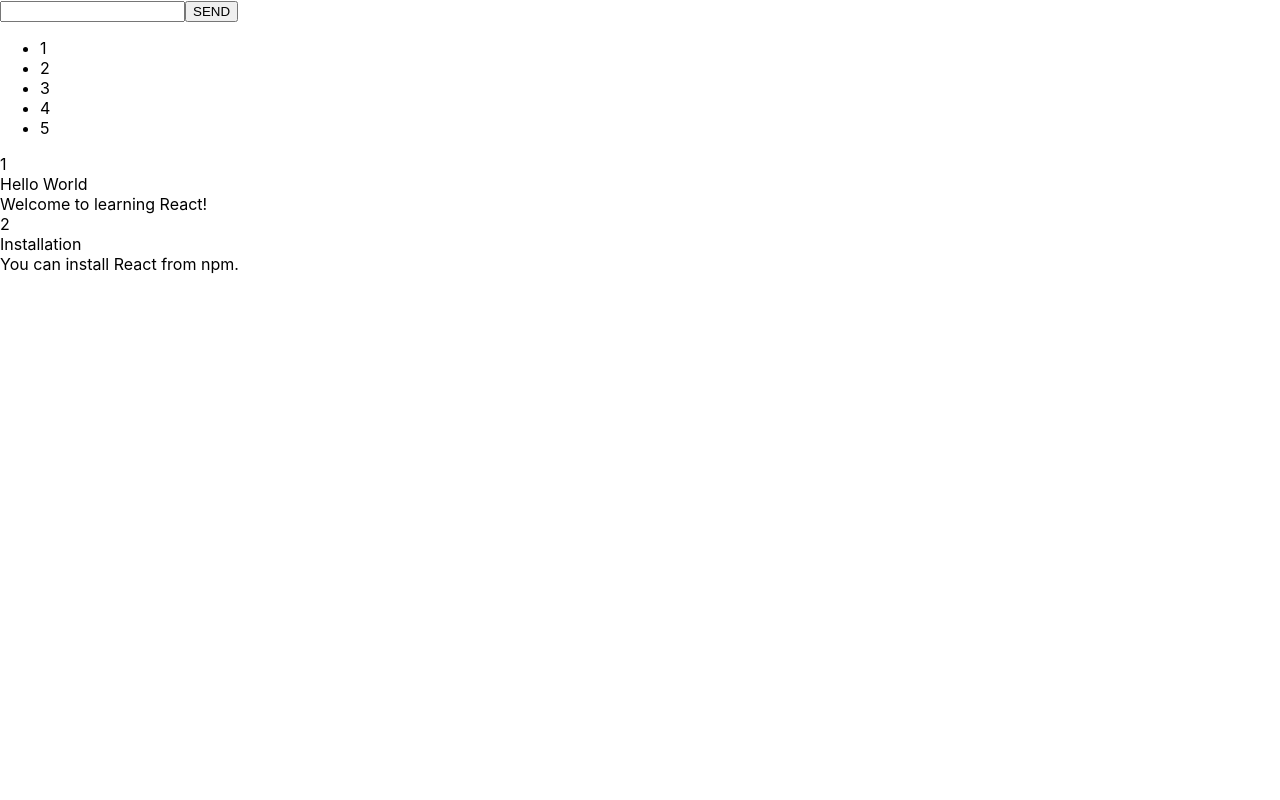
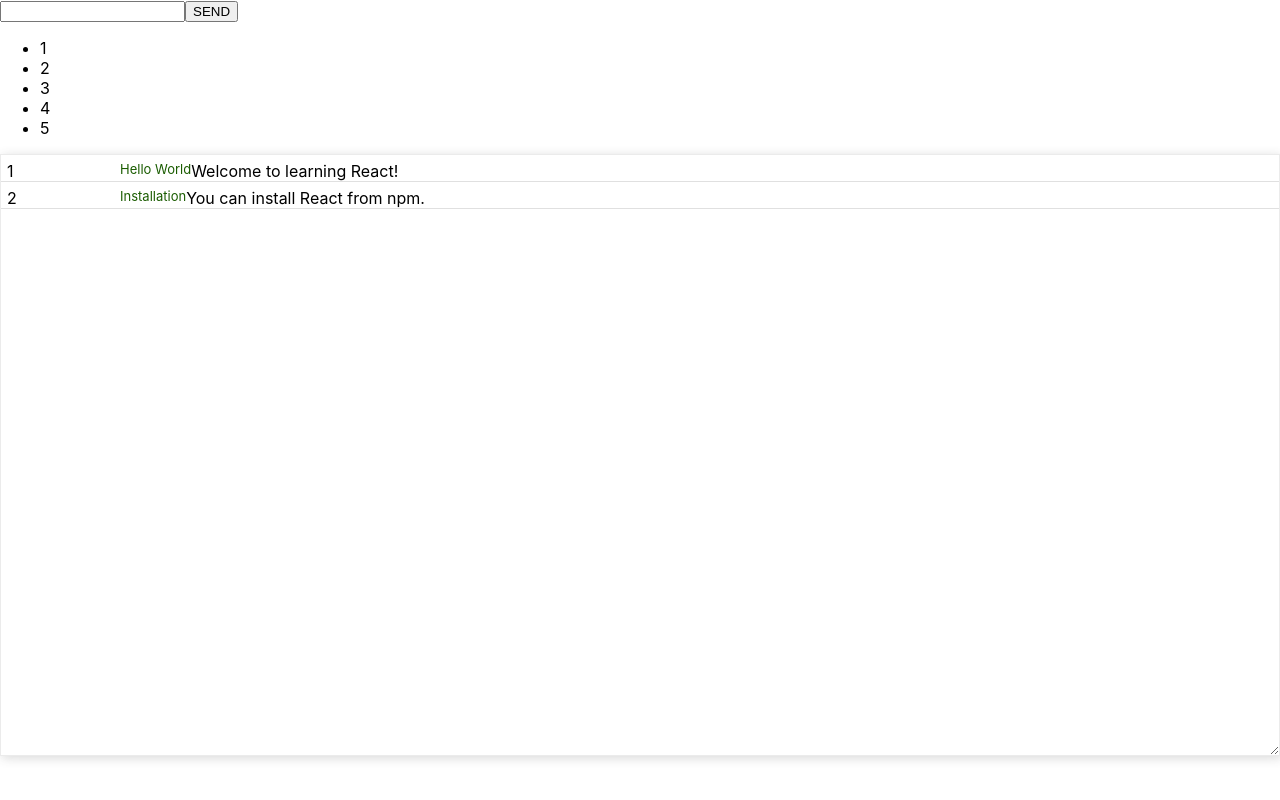
Before and after one commit to Shikataramuno/responsive-scrollable-grid-by-React, a React (Create React App) app: page / in a window 1280 px wide. Built offline with nearby package versions, Linux system fonts and the light colour scheme.

Commit message:
リストのdiv要素にclass属性を定義し、表形式の表示に対応

```diff
--- /dev/null
+++ b/src/BlogApp.css
@@ -0,0 +1,223 @@
+.container-fluid{
+    padding: 5px;
+    width: 100%;
+  }
+  .pc {
+    font-size: 80%;
+    font-weight: bold;
+    display: block;
+  }
+  .mobile {
+    font-size: 80%;
+    font-weight: bold;
+    display: none;
+  }
+  .table-row {
+    border-bottom: 1px solid #e0e0e0;
+    border-collapse: collapse;
+    margin-left: 0px;
+    margin-right: auto;
+  }
+  .table-row.header {
+    background-color: rgb(229, 255, 219);
+    font-weight: bold;
+    padding-top: 6px;
+    padding-bottom: 6px;
+    padding-left: 4px;
+  }
+  .row {
+    margin-left: 0px;
+  }
+  .title {
+    font-size: small;
+    color:  rgb(26, 92, 0);
+    margin-left: 1em;
+  }
+  .filter {
+    width: 100%;
+  }
+  .query-box {
+    margin-bottom: 1em
+  }
+  .wrapper {
+    display: flex;
+    display: -webkit-flex;
+    flex-direction: row;
+    -webkit-flex-direction: row;
+  }
+  .attributes {
+    flex-grow: 0;
+    -webkit-flex-grow: 0;
+  }
+  .wrapper.attributes.header {
+    height: 20px;
+  }
+
+  .data-field {
+    height: 600px;
+    resize: vertical;
+    overflow-y: auto;
+    min-height: 100px;
+    max-height: 1000px;
+    border:rgba(63, 63, 63, 0.1) solid 1px;
+    box-shadow: 2px 2px 10px rgba(63, 63, 63, 0.2);
+  }
+  .sepalator {
+    height: 10px;
+  }
+  .detail-field {
+    height: 100px;
+    resize: vertical;
+    overflow-y: auto;
+    border:rgba(63, 63, 63, 0.1) solid 1px;
+    box-shadow: 2px 2px 10px rgba(63, 63, 63, 0.2);
+  }
+  .table-row.data {
+    height: auto;
+    width: 100%;
+    padding-left: 6px;
+    padding-right: 6px;
+  }
+  .wrapper.attributes.data {
+    height: auto;
+    margin-left: 0px;
+    margin-right: 0px;
+    padding-top: 6px;
+  }
+  .mobile-title {
+    display: none;
+  }
+  .id {
+    width: 100px;
+    overflow: hidden;
+    white-space: nowrap;
+    text-overflow: ellipsis;
+    text-align: left;
+  }
+  .admin {
+    width: 200px;
+    text-align: left;
+  }
+  .header.progress {
+    background-color: rgb(229, 255, 219);
+  }
+  .progress {
+    width: 200px;
+  }
+  .name {
+    width: 200px;
+    overflow: hidden;
+    white-space: nowrap;
+    text-overflow: ellipsis;
+    text-align: left;
+  }
+  .address {
+    width: 300px;
+    overflow: hidden;
+    white-space: nowrap;
+    text-overflow: ellipsis;
+    text-align: left;
+  }
+  /*
+   * Media queries: optimize for different screen widths.
+   */
+  @media screen and (max-device-width: 768px),screen and (max-width: 768px)
+  {
+    .container {
+      padding-left: 4px;
+    }
+    .pc {
+      font-size: 80%;
+      font-weight: bold;
+      display: none;
+    }
+    .mobile {
+      font-size: 80%;
+      font-weight: bold;
+      display: inline;
+    }
+    .wrapper.attributes.header {
+      height: auto;
+    }
+    .filter {
+      width: 100%;
+      font-size: 16px;
+      /* transform: scale(0.8); */
+    }
+    .sorter {
+      position: absolute;
+      top: 50%;
+      left: 50%;
+      transform: translateY(-50%) translateX(-50%);
+      -webkit-transform: translateY(-50%) translateX(-50%);
+      /* float: right; */
+    }
+    .dropdown .dropdown-menu .dropdown-item:focus {
+      outline: none;
+      /*
+      background-color: #eaeaea;
+      color: #1d1e1f;
+      */
+    }
+    .data-field {
+      height: 600px;
+      overflow-y: auto;
+    }
+    .wrapper.attributes.data {
+      height: auto;
+    }
+    .mobile-title {
+      display: inline;
+    }
+    .attributes {
+      flex-direction: column;
+      -webkit-flex-direction: column;
+    }
+    .attributes div {
+      flex-grow: 0;
+      -webkit-flex-grow: 0;
+    }
+    .attributes > div {
+      width: 100%;
+    }
+  }
+  /*
+   * General good-look styles
+   */
+  div.active {
+    color: rgb(55, 11, 177);
+  }
+  .arrow {
+    display: inline-block;
+    vertical-align: middle;
+    width: 0;
+    height: 0;
+    margin-left: 5px;
+    opacity: 0.0;
+  }
+  .arrow.asc {
+    border-left: 4px solid transparent;
+    border-right: 4px solid transparent;
+    border-bottom: 4px solid #000;
+  }
+  .arrow.dsc {
+    border-left: 4px solid transparent;
+    border-right: 4px solid transparent;
+    border-top: 4px solid #000;
+  }
+  .sorter .arrow {
+    opacity: 1;
+  }
+  div.active .arrow {
+    opacity: 1;
+  }
+  div.active .arrow.asc {
+    border-left: 4px solid transparent;
+    border-right: 4px solid transparent;
+    border-bottom: 4px solid rgb(55, 11, 177);
+  }
+  div.active .arrow.dsc {
+    border-left: 4px solid transparent;
+    border-right: 4px solid transparent;
+    border-top: 4px solid rgb(55, 11, 177);
+  }
--- a/src/BlogApp.js
+++ b/src/BlogApp.js
@@ -1,4 +1,5 @@
 import React, { Component } from 'react';
+import './BlogApp.css';
 
 export class BlogApp extends Component {
 
@@ -42,10 +43,16 @@ export class BlogApp extends Component {
     console.log(props.posts);
     console.log(props.columns);
     return (
-      <div>
+      <div className="data-field">
         {
-          props.posts.map(post => {
-            return props.columns.map((name,idx) => <div key={idx}>{post[name]}</div>);
+          props.posts.map((post, row) => {
+            return (
+             <div className="table-row wrapper attributes data" key={row}>{
+                props.columns.map((name,idx) =>
+                  <div className={name} key={idx}>{post[name]}</div>
+                )
+              }</div>
+            );
           })
         }
       </div>
```
